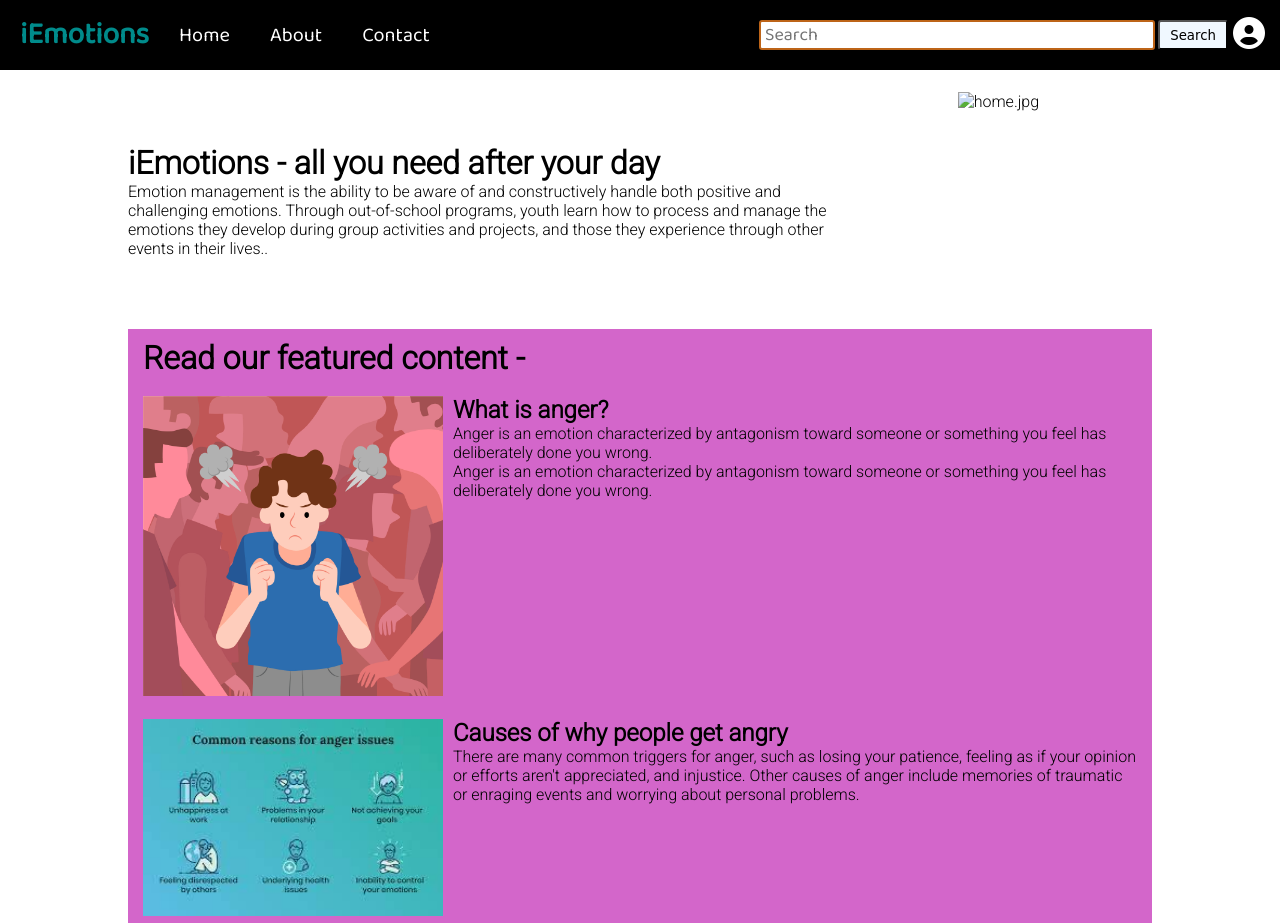
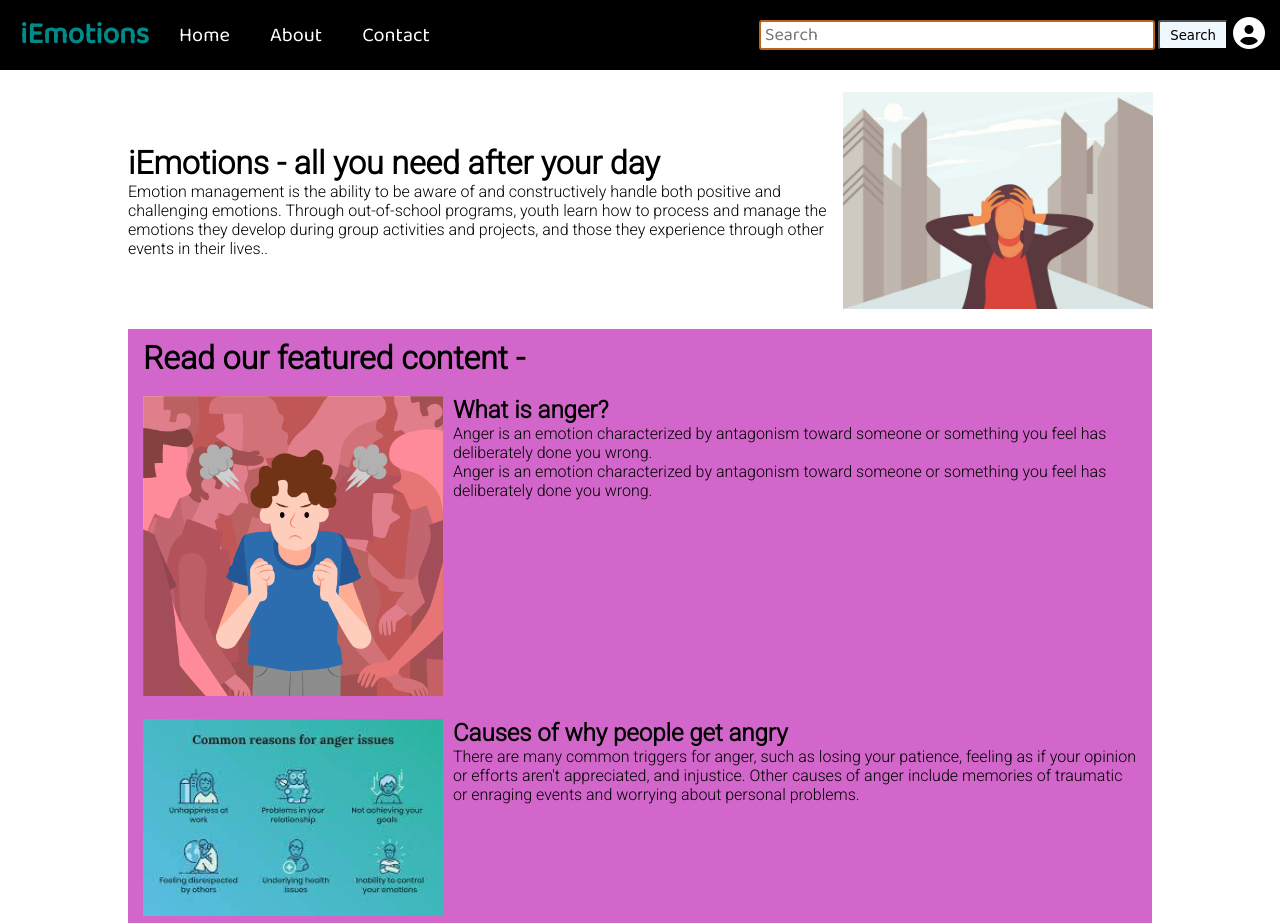
Before and after one commit to AnimeshDev2008/iemotions.in, a plain HTML site: page index.html in a window 1280 px wide. Shown: the top 923 px of the page. Drawn offline with Linux system fonts and the light colour scheme; the site is published under a folder, as on GitHub Pages, so addresses that start at the root find nothing.

Commit message:
link edit

```diff
--- a/index.html
+++ b/index.html
@@ -79,7 +79,7 @@
                     events in their lives..</p>
             </div>
             <div class="content-right">
-                <img src="/img/2.jpg" alt="home.jpg">
+                <img src="img/2.jpg" alt="home.jpg">
             </div>
         </div>
         <div class="article-container">
```
